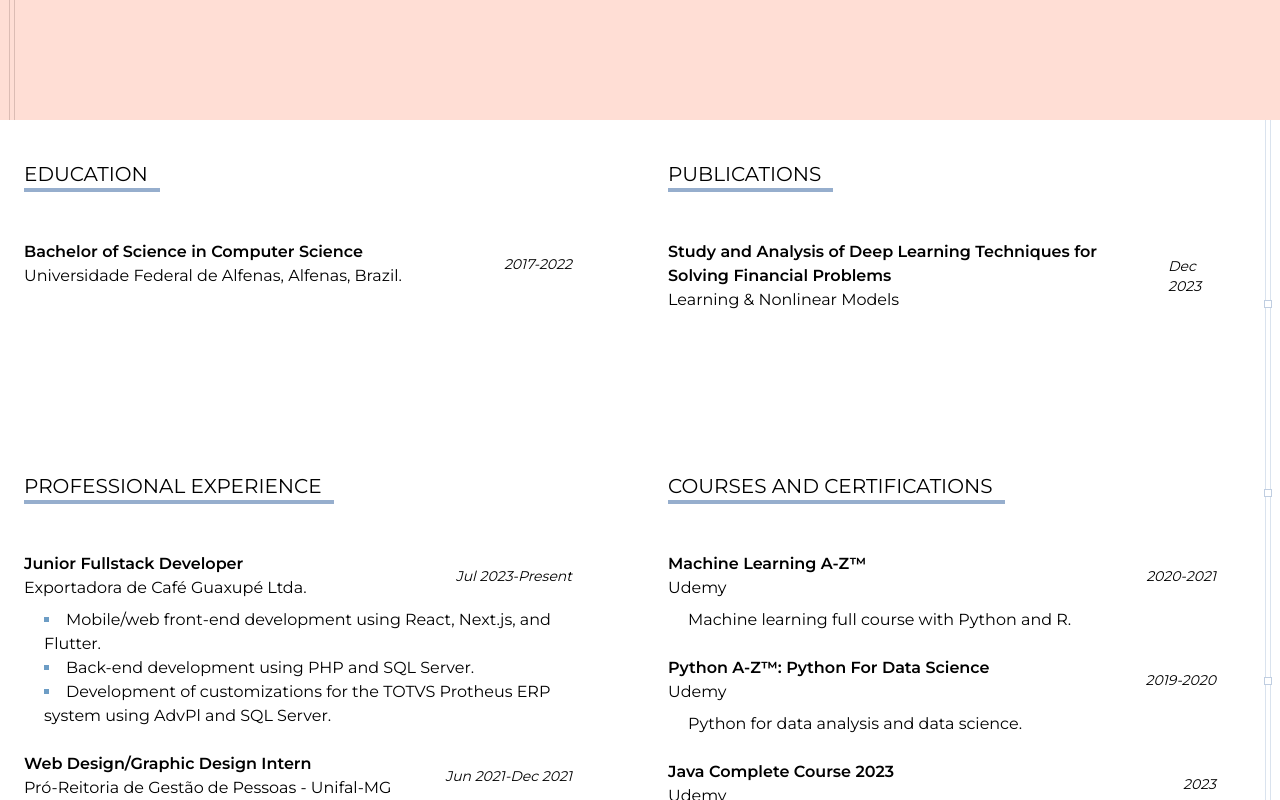
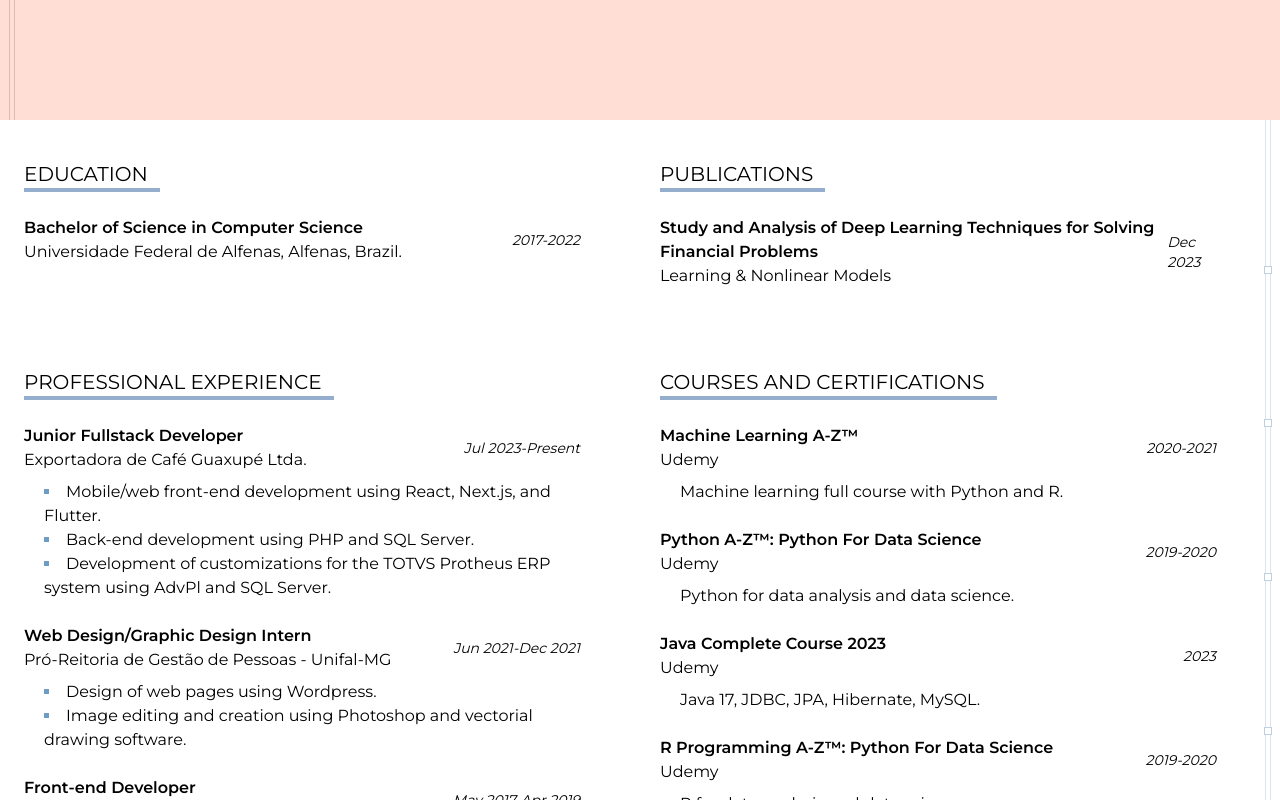
Before and after one commit to wendellavila/portfolio_next, a Next.js app: page /en in a window 1280 px wide. Shown: the part 1480-2280 px from the top of the page. Built offline with nearby package versions, Linux system fonts and the light colour scheme; what tailwindcss-animated would draw is missing.

Commit message:
fix: Reduced gap and margin between items in CV Section

```diff
--- a/src/app/[lang]/(cv)/CvSection.tsx
+++ b/src/app/[lang]/(cv)/CvSection.tsx
@@ -26,7 +26,7 @@ export function CvSection(props: SectionProps) {
     >
       <div id="cv-body" className="grow flex flex-col pt-2 pb-10 px-6 md:pr-0">
         <div
-          className={`inline-grid gap-24 lg:grid-cols-2
+          className={`inline-grid gap-y-4 gap-x-20 lg:grid-cols-2
           ${animate ? 'visible' : 'hidden'}`}
         >
           <CvSubSection
--- a/src/app/[lang]/(cv)/CvSubSection.tsx
+++ b/src/app/[lang]/(cv)/CvSubSection.tsx
@@ -20,7 +20,7 @@ export function CvSubSection(props: Props) {
       id={`cv-${subsection}`}
     >
       <div className={`max-w-[800px] w-full`}>
-        <SectionHeader decorationClassName="bg-silver">
+        <SectionHeader decorationClassName="bg-silver" className="mb-6">
           {i18n('title').toLocaleUpperCase()}
         </SectionHeader>
         {subsectionData.map(item => (
```
